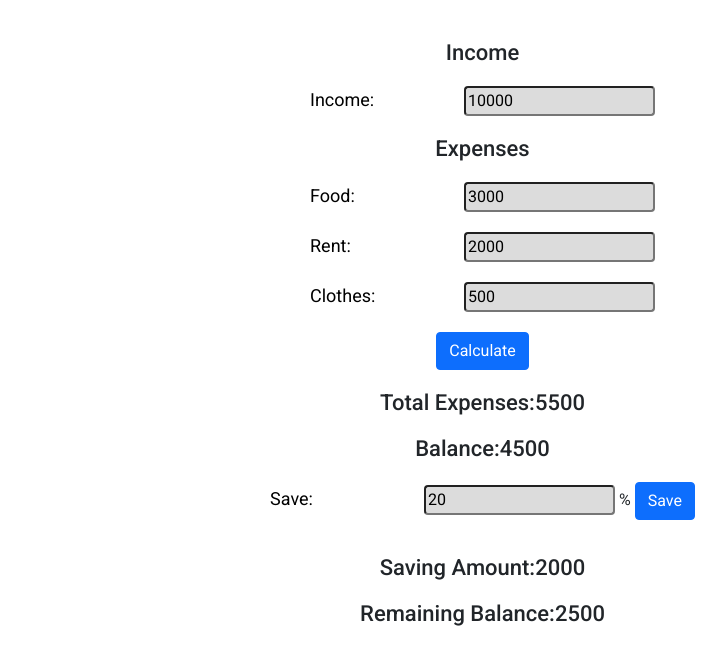
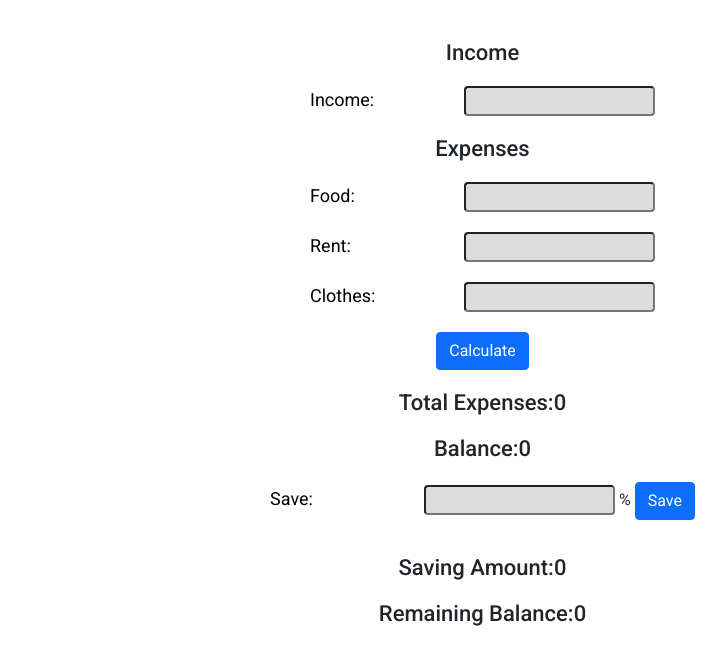
Before and after one commit to programmer-jafir/money-master, a plain HTML site: page index.html in a window 1280 px wide. Shown: the part 73-738 px from the top of the page, without its empty margins (490-1216 px from the left). Drawn offline with nearby package versions, Linux system fonts and the light colour scheme.

Commit message:
Remaining Balance error added

```diff
--- a/index.html
+++ b/index.html
@@ -29,26 +29,26 @@
                     <div class="col-md-5 text-center">
                             <h5 class="roboto-medium">Income</h5>
                             <label class="item-name" for="">Income:</label>
-                            <input id="income" class="rounded" type="text" name="" id="" value="10000">
+                            <input id="income" class="rounded" type="text" name="" id="" >
 
                             <h5 class="roboto-medium">Expenses</h5>
                             <label class="item-name" for="">Food:</label>
-                            <input id="food" class="rounded input-margin" type="text" name="" id="" value="3000">
+                            <input id="food" class="rounded input-margin" type="text" name="" id="" >
                             <br>
                             <label class="item-name" for="">Rent:</label>
-                            <input id="rent" class="rounded input-margin" type="text" name="" id="" value="2000">
+                            <input id="rent" class="rounded input-margin" type="text" name="" id="" >
                             <br>
                             <label class="item-name" for="">Clothes:</label>
-                            <input id="clothes" class="rounded input-margin" type="text" name="" id="" value="500">
+                            <input id="clothes" class="rounded input-margin" type="text" name="" id="" >
                             <br>
                             <button id="Calculate" class="btn btn-primary">Calculate</button>
 
-                            <h5 class="roboto-medium">Total Expenses:<span id="total-expenses">5500</span></h5>
-                            <h5 class="roboto-medium">Balance:<span id="balance">4500</span></h5>
+                            <h5 class="roboto-medium">Total Expenses:<span id="total-expenses">0</span></h5>
+                            <h5 class="roboto-medium">Balance:<span id="balance">0</span></h5>
                             <label class="item-name" for="">Save:</label>
-                            <input class="rounded input-margin" type="text" name="" id="save-input" value="20"> % <button onclick="saveAmount()" class="btn btn-primary">Save</button>
-                            <h5 class="roboto-medium">Saving Amount:<span id="save-amount">2000</span></h5>
-                            <h5 class="roboto-medium">Remaining Balance:<span id="remaining-balance">2500</span></h5>
+                            <input class="rounded input-margin" type="text" name="" id="save-input"> % <button onclick="saveAmount()" class="btn btn-primary">Save</button>
+                            <h5 class="roboto-medium">Saving Amount:<span id="save-amount">0</span></h5>
+                            <h5 class="roboto-medium">Remaining Balance:<span id="remaining-balance">0</span></h5>
                     </div>
                 </div>
        </div>
--- a/js/app.js
+++ b/js/app.js
@@ -55,5 +55,10 @@ const saveAmountOutput = document.getElementById('save-amount');
 
     const RemainingAmount = document.getElementById('remaining-balance');
     const RemainingAmountText = RemainingAmount.innerText;
-    RemainingAmount.innerText = Balance() -  saveAmountOutput.innerText;
+    if(Balance() > saveAmountOutput.innerText){
+        RemainingAmount.innerText = Balance() -  saveAmountOutput.innerText;
+    }
+    else{
+        RemainingAmount.innerText = "Your money is not enough"
+    }
 }
```
